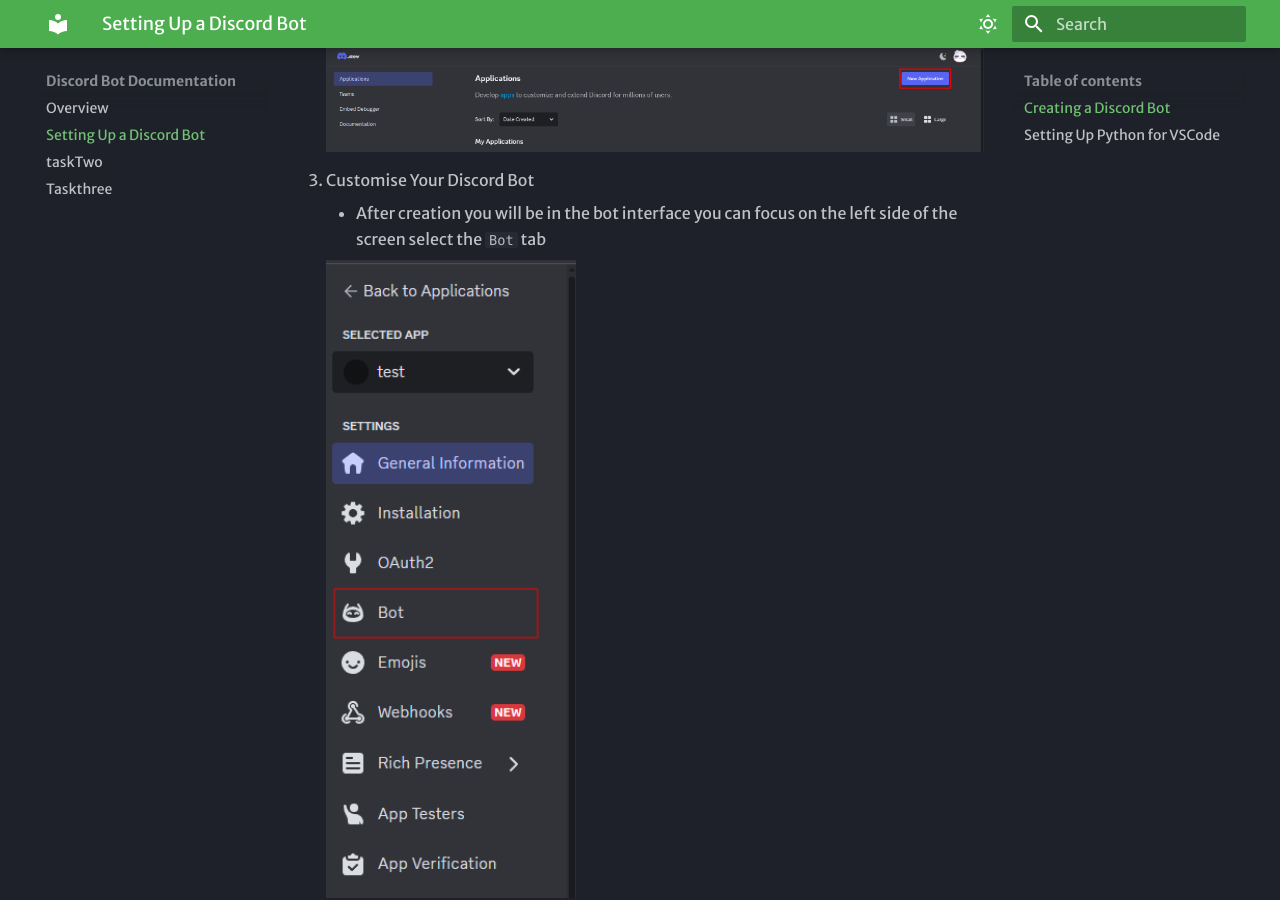
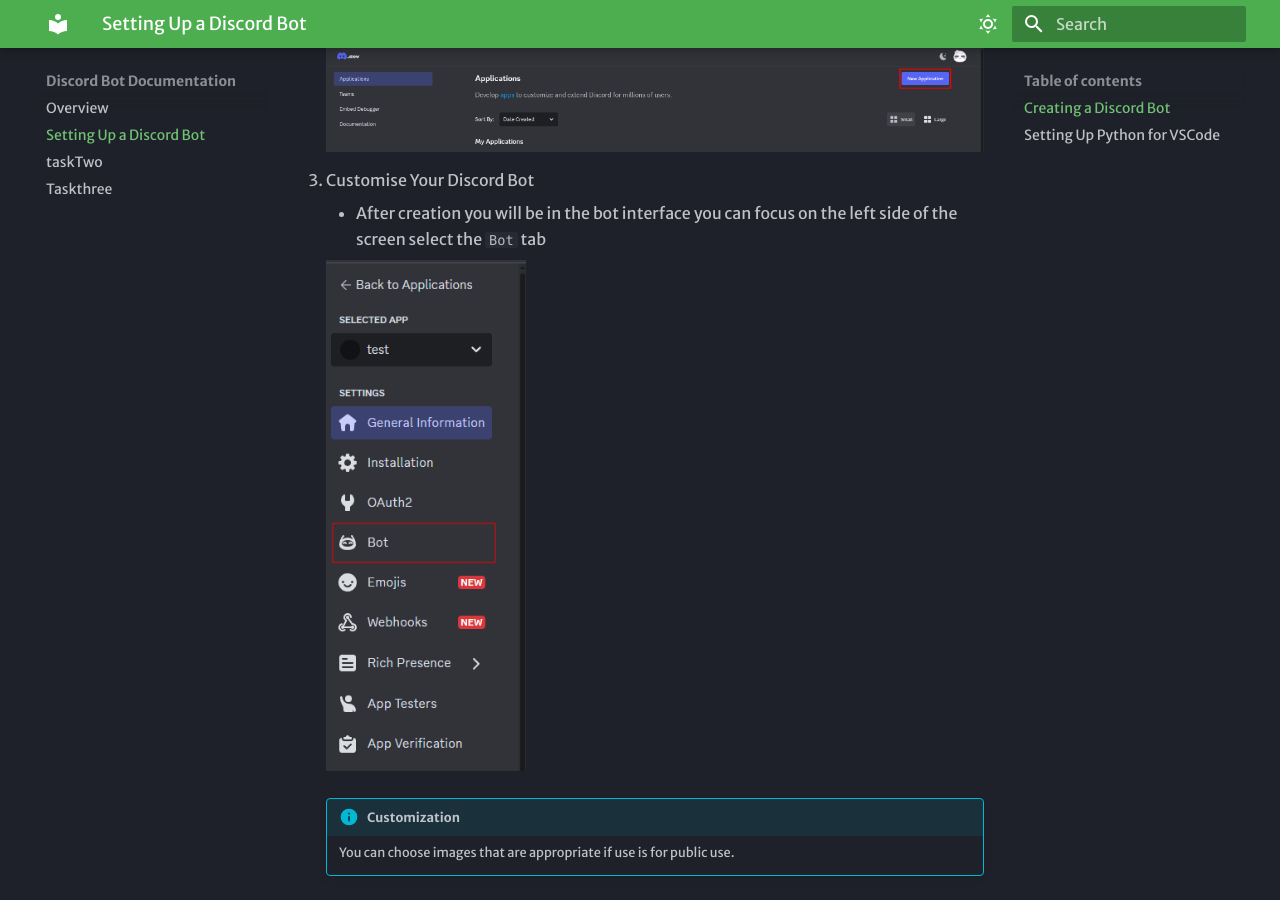
Before and after one commit to TitusLee2000/Discord-Bot-Documentation, an MkDocs documentation site: the page built from docs/taskOne.md, in a window 1280 px wide and 900 px high, scrolled down 459 px. Built offline with MkDocs 1.6.1 and Material for MkDocs 9.7.7, drawn with Linux system fonts in a browser that asks for light colours; some web fonts are replaced.

Commit message:
Update taskOne.md

```diff
--- a/docs/taskOne.md
+++ b/docs/taskOne.md
@@ -16,7 +16,7 @@
 
     - After creation you will be in the bot interface you can focus on the left side of the screen select the `Bot` tab
 
-    <img src="../assets/taskone/taskone_p2.png" alt="Discord Bot Tab" width="250" height="350">
+    <img src="../assets/taskone/taskone_p2.png" alt="Discord Bot Tab" width="200" height="300">
 
     !!! info "Customization"
 
@@ -74,7 +74,7 @@
 
     3. install python from Microsoft store
 
-        <img src="../assets/taskone/taskone_p5.png" alt="Python Extension" width="250" height="350">
+        <img src="../assets/taskone/taskone_p5.png" alt="Python Extension" width="200" height="300">
 
 4. Time to start python Virtual Environment
 
```
